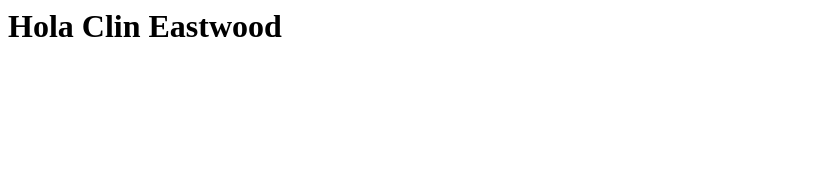
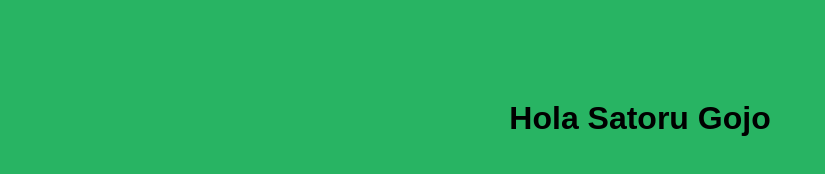
Before and after one commit to dntrsov/Ch54-miPrimerRepo, a plain HTML site: page index.html in a window 1280 px wide. Shown: the whole page, without its empty margins (0-825 px from the left). Drawn offline with Linux system fonts and the light colour scheme.

Commit message:
style: alineaciónn, fuente, fondo de tag body

```diff
--- a/index.html
+++ b/index.html
@@ -1,11 +1,12 @@
 <html>
 
 <head>
+  <link rel="stylesheet" href="style.css">
   <title>Ch54</title>
 </head>
 
 <body>
-  <h1>Hola Clin Eastwood</h1>
+  <h1>Hola Satoru Gojo</h1>
 </body>
 
 </html>
--- a/style.css
+++ b/style.css
@@ -0,0 +1,7 @@
+
+body{
+    font-family: Arial, sans-serif;
+    background-color: #28b463;
+    text-align: center;
+    margin-top: 100px;
+}
```
